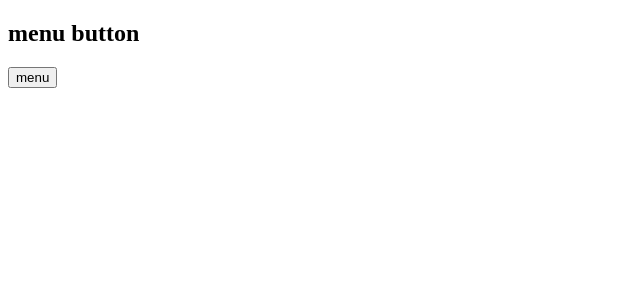
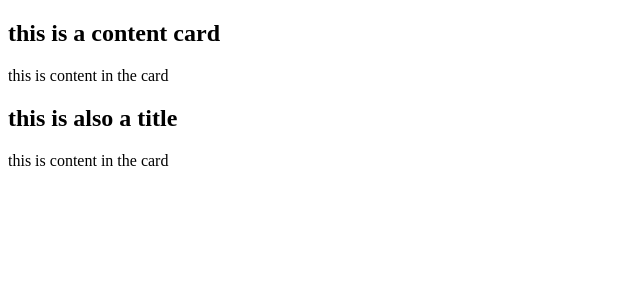
Before and after one commit to idsp-3380-charging-forward/frontend, a Next.js app: page / in a window 1280 px wide. Shown: the top 300 px of the page, without its empty margins (0-640 px from the left). Built offline with nearby package versions, Linux system fonts and the light colour scheme.

Commit message:
added card component to page to test css

```diff
--- a/src/app/page.js
+++ b/src/app/page.js
@@ -1,16 +1,24 @@
 import { fetchPage } from "../api/services/pages";
 import { WP_SLUGS } from "../constants/routes";
-import NavBtn from "../components/ui/NavBtn";
+import ContentCard from "../components/ui/ContentCard";
 
 export default async function Home() {
-return (
-    <div>
-        <h2>menu button</h2>
-        <NavBtn />
-    </div>
-
-
-)
+    return (
+        <>
+            <div className='c-card-container'>
+                <ContentCard title='this is a content card'>
+                    <div className='text-container'>
+                        <p>this is content in the card</p>
+                    </div>
+                </ContentCard>
+                <ContentCard title='this is also a title'>
+                    <div className='text-container'>
+                        <p>this is content in the card</p>
+                    </div>
+                </ContentCard>
+            </div>
+        </>
+    );
     // try {
     //     const pageData = await fetchPage(WP_SLUGS.HOME);
 
```
